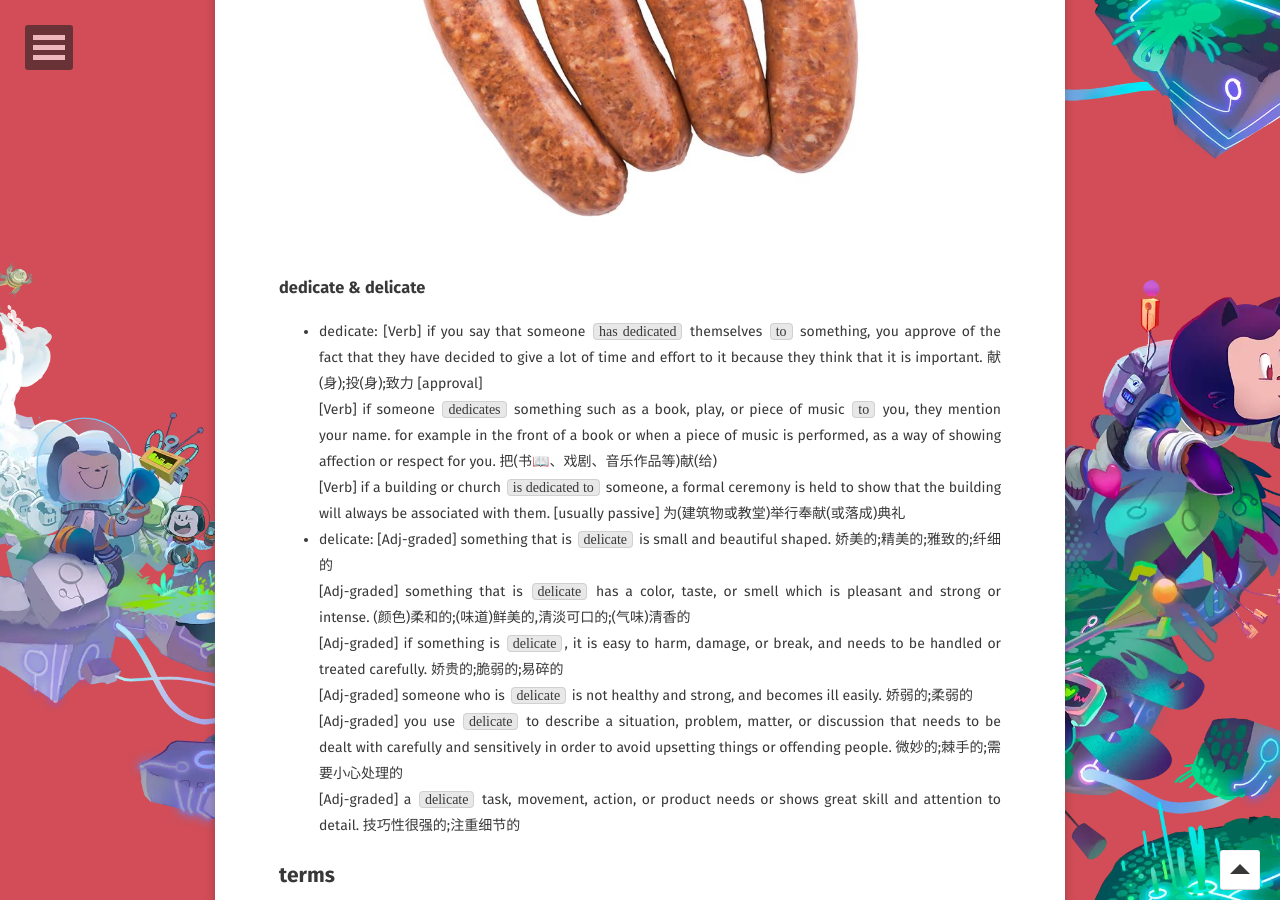
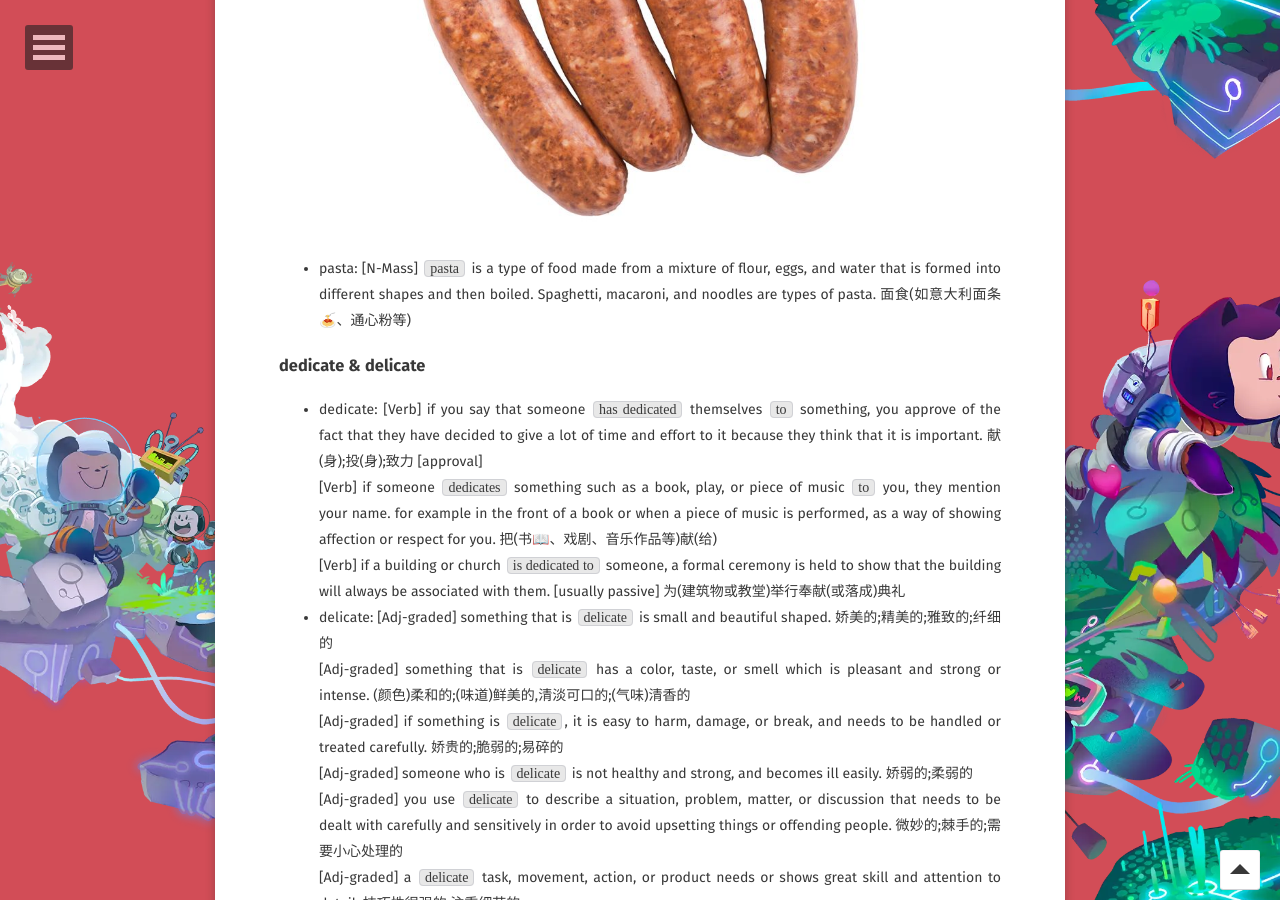
Before and after one commit to WebPavel/WebPavel.github.io, a Jekyll site: the page built from _posts/2026-03-26-daily-English-learning.md, in a window 1280 px wide and 900 px high, scrolled down 2530 px. Built offline with Jekyll 4.4.1, drawn with Linux system fonts in a browser that asks for light colours; some web fonts are replaced; comment, search, counter and statistics services are not loaded.

Commit message:
feat: updates on daily English learning

```diff
--- a/_posts/2026-03-26-daily-English-learning.md
+++ b/_posts/2026-03-26-daily-English-learning.md
@@ -60,6 +60,7 @@ When I encounter similar words again, I get confused about their meanings. For e
   [Adj-graded] if you describe something as `suburban`, you mean that it is dull and conventional. 平淡乏味的;呆板的;传统的
 - sausage: [N-Var] a `sausage` consists of minced meat, usually pork, mixed with other ingredients and is contained in a tube made of skin or a similar material. 香肠;腊肠<br/>
   ![sausage_410446060.jpg](/assets/tw/sausage_410446060.jpg)
+- pasta: [N-Mass] `pasta` is a type of food made from a mixture of flour, eggs, and water that is formed into different shapes and then boiled. Spaghetti, macaroni, and noodles are types of pasta. 面食(如意大利面条🍝、通心粉等)
 
 ### dedicate & delicate
 
```
